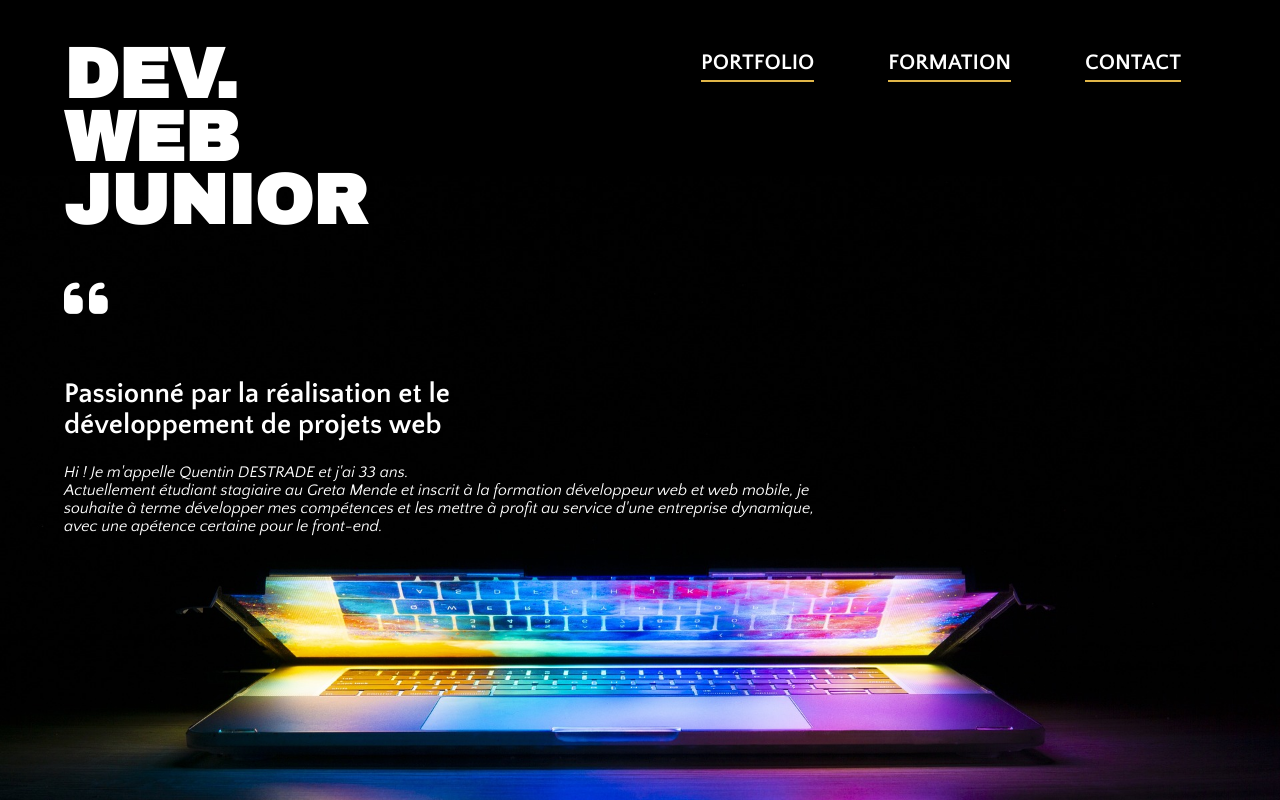
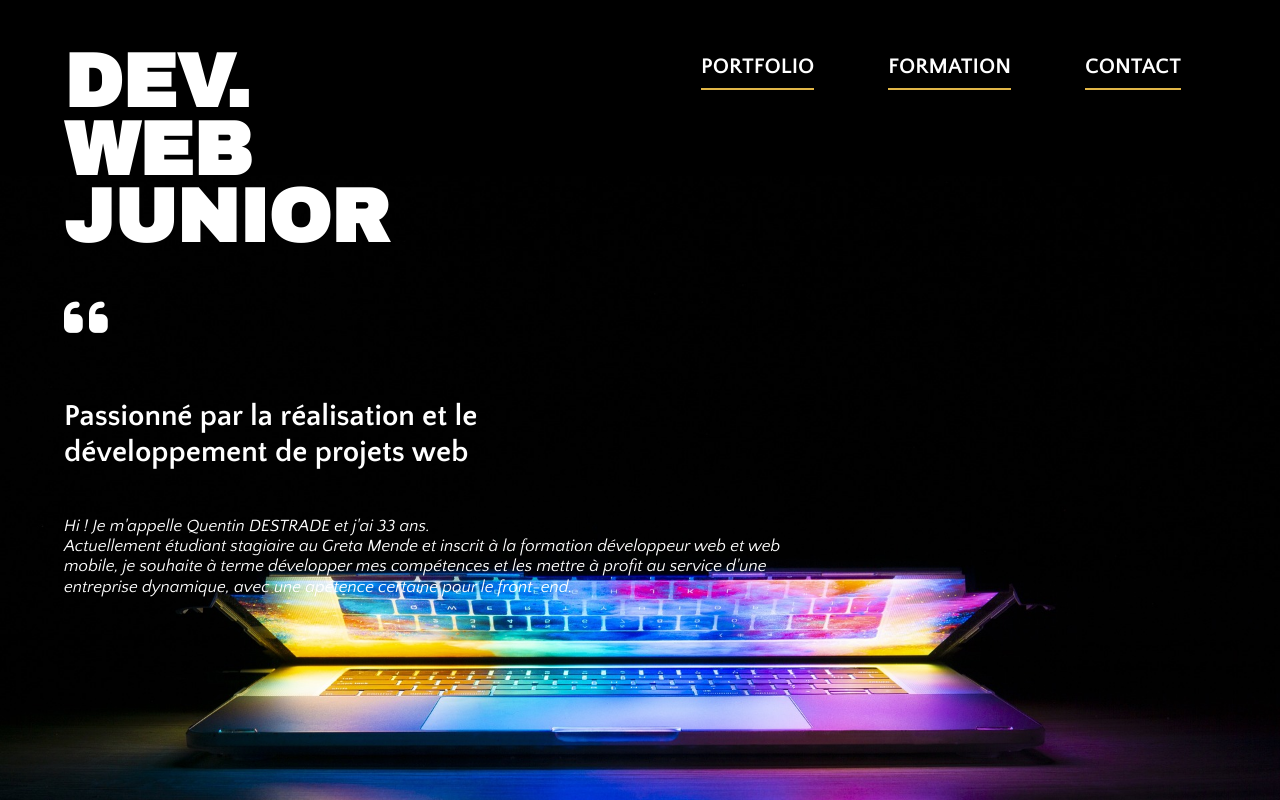
Before and after one commit to QuentinDST/portfolio, a plain HTML site: page index.html in a window 1280 px wide. Drawn offline with nearby package versions, Linux system fonts and the light colour scheme.

Commit message:
commit 3 add Bootstrap
Intégration Bootstrap et mise à jour responsable

```diff
--- a/index.html
+++ b/index.html
@@ -4,18 +4,20 @@
     <meta charset="UTF-8">
     <meta http-equiv="X-UA-Compatible" content="IE=edge">
     <meta name="viewport" content="width=device-width, initial-scale=1.0">
+
+    <link href="https://cdn.jsdelivr.net/npm/bootstrap@5.2.3/dist/css/bootstrap.min.css" rel="stylesheet" integrity="sha384-rbsA2VBKQhggwzxH7pPCaAqO46MgnOM80zW1RWuH61DGLwZJEdK2Kadq2F9CUG65" crossorigin="anonymous">
+    <link rel="stylesheet" href="https://cdnjs.cloudflare.com/ajax/libs/font-awesome/6.2.1/css/all.min.css" integrity="sha512-MV7K8+y+gLIBoVD59lQIYicR65iaqukzvf/nwasF0nqhPay5w/9lJmVM2hMDcnK1OnMGCdVK+iQrJ7lzPJQd1w==" crossorigin="anonymous" referrerpolicy="no-referrer" />
     <link rel="stylesheet" href="style/style.css" type="text/css">
-    <link rel="stylesheet" href="https://cdnjs.cloudflare.com/ajax/libs/font-awesome/6.2.1/css/all.min.css" integrity="sha512-MV7K8+y+gLIBoVD59lQIYicR65iaqukzvf/nwasF0nqhPay5w/9lJmVM2hMDcnK1OnMGCdVK+iQrJ7lzPJQd1w==" crossorigin="anonymous" referrerpolicy="no-referrer" />
     <title>Portfolio</title>
 </head>
 <body>
     <header>
-        <nav class="navbar">
-            <div class="navbar__items">
-                <a class="navbar__item" href="">PORTFOLIO</a>
-                <a class="navbar__item" href="">FORMATION</a>
-                <a class="navbar__item" href="">CONTACT</a>
-                <a class="navbar__burger" href=""><i class="fa-sharp fa-solid fa-bars"></i></i></a>
+        <nav class="menu">
+            <div class="menu__items">
+                <a class="menu__item" href="">PORTFOLIO</a>
+                <a class="menu__item" href="">FORMATION</a>
+                <a class="menu__item" href="">CONTACT</a>
+                <a class="menu__burger" href=""><i class="fa-sharp fa-solid fa-bars"></i></i></a>
             </div>
         </nav>
         <div class="home__content">
@@ -37,5 +39,6 @@
             </div>
         </div>
     </header>
+    <script src="https://cdn.jsdelivr.net/npm/bootstrap@5.2.3/dist/js/bootstrap.bundle.min.js" integrity="sha384-kenU1KFdBIe4zVF0s0G1M5b4hcpxyD9F7jL+jjXkk+Q2h455rYXK/7HAuoJl+0I4" crossorigin="anonymous"></script>
 </body>
 </html>
--- a/style/style.css
+++ b/style/style.css
@@ -7,12 +7,13 @@
     --yellow-color: #E1B648;
     --black-color: #131313;
     --grey-color: #6A6464;
+    --body-font: 'Quattrocento Sans', sans-serif
 }
 
 body{
     margin: 0;
     padding: 0;
-    font-family: 'Quattrocento Sans', sans-serif;
+    font-family: var(--body-font);
     color: white;
 }
 
@@ -24,52 +25,60 @@ header{
     max-width: 100%;
 }
 
-.navbar{
+.menu{
     display: flex;
     justify-content: flex-end;
     padding: 35px;
 }
 
-.navbar__items .navbar__burger{
-    font-size: 50px;
+.menu__items .menu__burger{
+    font-size: 40px;
     color: var(--white-color);
 }
 
-.navbar__item{
+.menu__item{
     display: none;
 }
 
 .home__content{
     display: flex;
     flex-direction: column;
-    width: 80vw;
+    width: 70vw;
     margin-left: 5vw;
-    margin-top: -121px;
+    margin-top: -90px;
 }
 
-.home__content__title1{
+.home__content__title1 h1{
     font-family: 'Archivo Black';
-    font-size: 28px;
+    font-size: 60px;
     font-weight: 900;
-    line-height: 1;
+    line-height: 0.9;
+    margin-bottom: 35px;
 }
 
 .home__content__quote, i{
     font-size: 35px;
+    margin-bottom: 15px;
 }
 
-.home__content__title3{
-    font-size: 12px;
+.home__content__title2 h2{
+    font-size: 30px;
+    margin-bottom: 25px;
+}
+
+.home__content__title3 h3{
+    font-size: 14px;
     font-style: italic;
+    font-weight: 200;
 }
 
 
 /**************** MEDIAQUERIES *****************/
 
-@media (max-width: 270px){
+@media (max-width: 320px){
     .home__content{
         margin-top: 0;
-        margin: 10px;
+        margin: auto;
         justify-content: center;
     }
 
@@ -81,32 +90,32 @@ header{
         font-size: 45px;
     }
 
-    .navbar{
+    .menu{
         justify-content: center;
     }
 
 
 }
 
-@media (min-width: 650px){
-    .navbar__items .navbar__burger{
+@media (min-width: 655px){
+    .menu__items .menu__burger{
         display: none;
     }
 
     .home__content{
-        margin-top: -26px;
+        margin-top: -21px;
         width: 60vw;
         position: relative;
         z-index: 1;
     }
 
-    .navbar__items{
+   .menu__items{
         margin-right: 5vw;
         margin-top: 15px;
         position: absolute;
         z-index: 2;
     }
-    .navbar__item{
+    .menu__item{
         display: inline-flex;
         font-size: 22px;
         font-weight: bold;
@@ -115,21 +124,21 @@ header{
         text-decoration: none;
     }
 
-    .navbar__items a{
+    .menu__items a{
         text-decoration: none;
         border-bottom: 2px solid var(--yellow-color);
         padding-bottom: 5px;
     }
 
-    .navbar__items a:hover{
+    .menu__items a:hover{
         text-decoration: none;
         color: var(--white-color);
         font-size: 23px;
         border-bottom: none;
     }
 
-    .home__content__title1{
-        font-size: 35px;
+    .home__content__title1 h1{
+        font-size: 75px;
         line-height: 0.9;
     }
 
@@ -149,12 +158,13 @@ header{
 
     .home__content__title2, h2{
         font-size: 28px;
-        font-weight: bold
+        font-weight: bold;
+        margin-bottom: 20px;
     }
 
-    .home__content__title3, h3{
-        margin-top: 20px;
-        font-size: 16px;
+    .home__content__title3 h3{
+        margin-top: 50px;
+        font-size: 17px;
         font-weight: lighter;
         margin: 0;
     }
@@ -162,7 +172,7 @@ header{
 
 
 @media (max-width: 850px){
-    .navbar__item{
+    .menu__item{
         margin-left: 15px;
     }
 }
```
Also changed, not shown: bootstraptest.html (deleted, +0 -14 lines).
